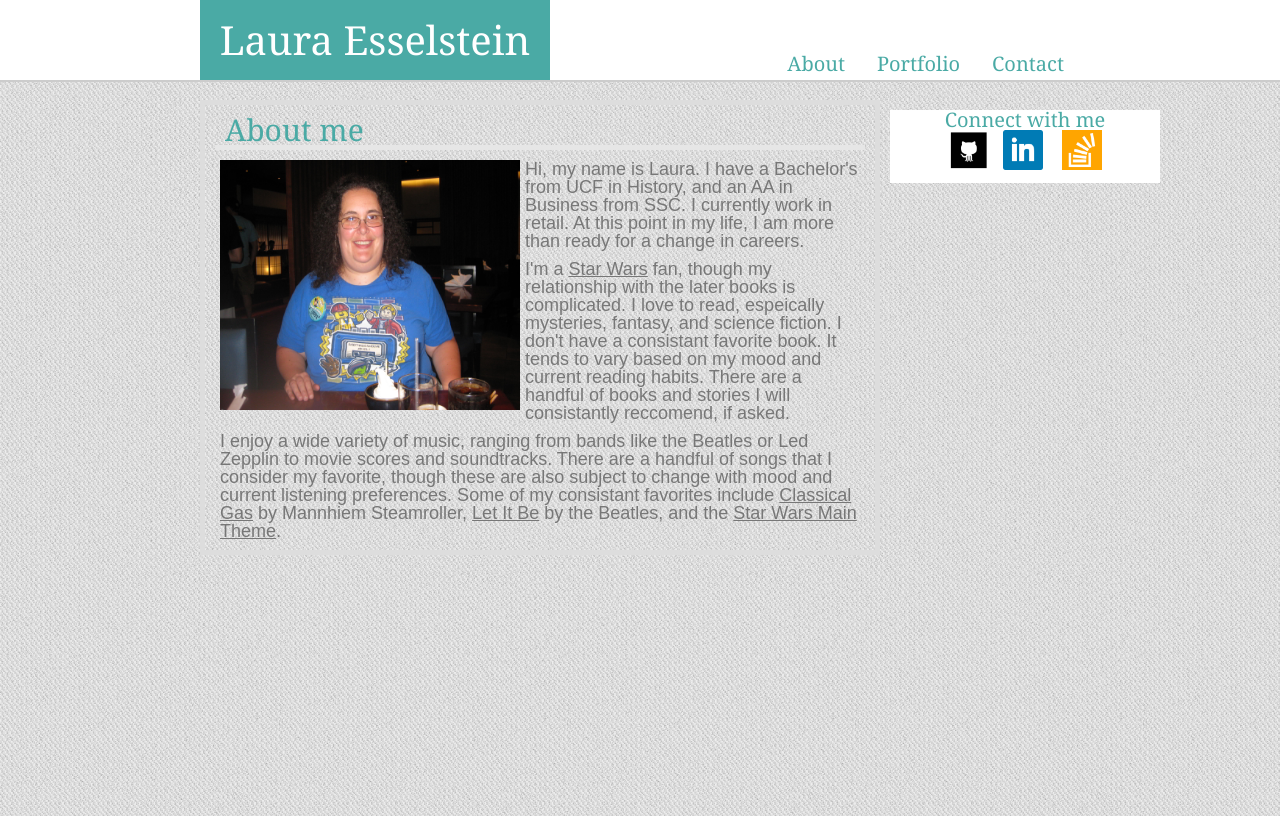
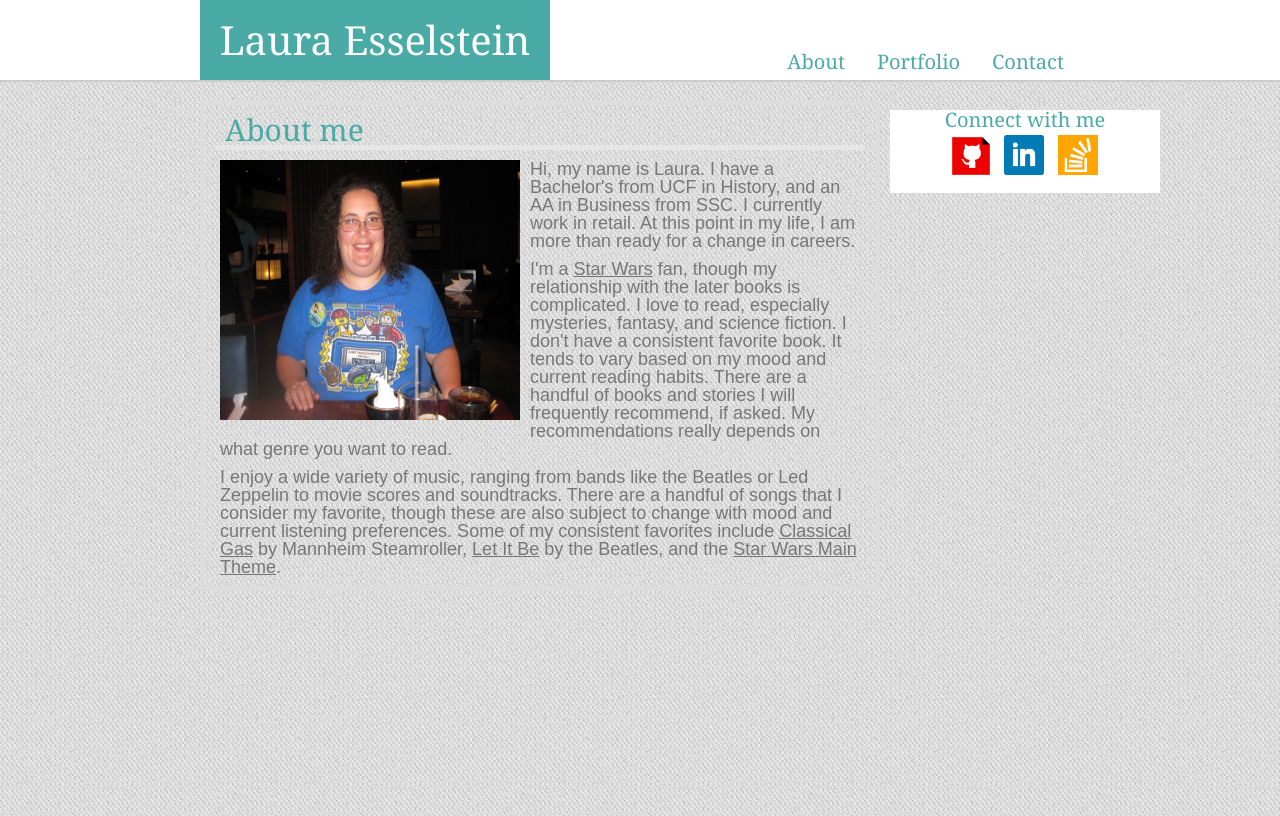
Before and after one commit to Rosieknight/Basic-Portfolio, a PHP site: page / in a window 1280 px wide. Shown: the top 816 px of the page. Run offline with PHP 8.4, Linux system fonts and the light colour scheme.

Commit message:
This could be it!

```diff
--- a/assets/css/style.css
+++ b/assets/css/style.css
@@ -55,7 +55,7 @@
 ul{
 	list-style-type: none;
 	margin-right: 200px;
-	margin-top:40px;
+	margin-top:47px;
 	padding: 0;
 }
 
@@ -66,9 +66,13 @@
 li a{
 	display: block;
 	text-align: center;
-	padding: 14px 16px;
+	padding: 5px 16px;
 	text-decoration: none;
 	color: #4aaaa5;
+}
+
+.navbar a:hover{
+	border: 2px solid  #4aaaa5;
 }
 
 .tree{
@@ -108,10 +112,10 @@
 #me{
 	display: block;
 	float: left;
-	height: 250px;
+	height: 260px;
 	width:300px;
 	padding-top:10px;
-	padding-right: 5px;
+	padding-right: 10px;
 	padding-bottom: 5px;
 	padding-left: 5px;
 }
@@ -130,19 +134,17 @@
 	display: inline;
 	height: 40px;
 	width: 40px;
+	padding:5px;
 }
 
 .gth{
-	padding-right: 5px;
+	height: 42px;
+	width: 42px;
+	padding: 3px;
 }
 
-.lin{
-	padding-right:5px;
-	padding-left:5px;
-}
-
-.sof{
-	padding-left:10px;
+a:hover img{
+	background-color:#4aaaa5;
 }
 
 form{
--- a/contact.html
+++ b/contact.html
@@ -11,7 +11,7 @@
 		<div class="logo">
 		<h1>Laura Esselstein</h1>
 		</div>
-		<ul>
+		<ul class="navbar">
 			<li><a href="contact.html"><h3>Contact</h3></a></li>
 			<li><a href="portfolio.html"><h3>Portfolio</h3></a></li>
 			<li><a href="index.html"><h3>About</h3></a></li>
@@ -20,13 +20,13 @@
 	<div class="tree">
 		<div class="sidebar">
 			<h3>Connect with me</h3>
-			<a href="https://github.com/Rosieknight" target="_blank"><img src="assets/images/github_square_black-128.png" alt="Github icon" class="icon gth"></a>
+			<a href="https://github.com/Rosieknight" target="_blank"><img src="assets/images/github-128.png" alt="Github icon" class="icon gth"></a>
 			<a href="https://www.linkedin.com/in/laura-esselstein-a19a41132?trk=nav_responsive_tab_profile" target="_blank"><img src="assets/images/square-linkedin-128.png" alt="Linkedin icon" class="icon lin"></a>
 			<a href="http://stackoverflow.com/users/7322271/laura" target="_blank"><img src="assets/images/stackoverflow.png" alt="Stack overflow icon" class="icon sof"></a>
 		</div>
 		<div class="main">
 			<h2>Contact</h2>
-			<form action="mailto:jedirose13@yahoo.com? subject=Portfolio_Websit_Form_Submission" method="post" enctype="text/plain">
+			<form action="mailto:darthlily@gmail.com? subject=Portfolio_Websit_Form_Submission" method="post" enctype="text/plain">
 				Name:<br>
 				<input type="text" required placeholder="Your Name" name="name" size="40"><br><br>
 				E-mail:<br>
--- a/index.html
+++ b/index.html
@@ -11,7 +11,7 @@
 		<div class="logo">
 		<h1>Laura Esselstein</h1>
 		</div>
-		<ul>
+		<ul class="navbar">
 			<li><a href="contact.html"><h3>Contact</h3></a></li>
 			<li><a href="portfolio.html"><h3>Portfolio</h3></a></li>
 			<li><a href="index.html"><h3>About</h3></a></li>
@@ -20,7 +20,7 @@
 	<div class="tree"> <!--So named becaue I want this requirement to  leaf me alone.-->
 		<div class="sidebar">
 			<h3>Connect with me</h3>
-			<a href="https://github.com/Rosieknight" target="_blank"><img src="assets/images/github_square_black-128.png" alt="Github icon" class="icon gth"></a>
+			<a href="https://github.com/Rosieknight" target="_blank"><img src="assets/images/github-128.png" alt="Github icon" class="icon gth"></a>
 			<a href="https://www.linkedin.com/in/laura-esselstein-a19a41132?trk=nav_responsive_tab_profile" target="_blank"><img src="assets/images/square-linkedin-128.png" alt="Linkedin icon" class="icon lin"></a>
 			<a href="http://stackoverflow.com/users/7322271/laura" target="_blank"><img src="assets/images/stackoverflow.png" alt="Stack overflow icon" class="icon sof"></a>
 		</div>
@@ -28,8 +28,8 @@
 			<h2>About me</h2>
 			<img src="assets/images/birthday.jpg" alt="A picture of myself on my birthday." id="me"> <!--I do have a recent picture of myself looking professional. However, it was taken after a funeral and I'm not yet at the point in the grieving process where I can look at the photo with anything other than pain.-->
 			<p>Hi, my name is Laura. I have a Bachelor's from UCF in History, and an AA in Business from SSC. I currently work in retail. At this point in my life, I am more than ready for a change in careers.</p>
-			<p>I'm a <em><u>Star Wars</u></em> fan, though my relationship with the later books is complicated. I love to read, espeically mysteries, fantasy, and science fiction. I don't have a consistant favorite book. It tends to vary based on my mood and current reading habits. There are a handful of books and stories I will consistantly reccomend,  if asked.</p>
-			<p>I enjoy a wide variety of music, ranging from bands like the Beatles or Led Zepplin to movie scores and soundtracks. There are a handful of songs that I consider my favorite, though these are also subject to change with mood and current listening preferences. Some of my consistant favorites include <em><u>Classical Gas</u></em> by Mannhiem Steamroller, <em><u>Let It Be</u></em> by the Beatles, and the <em><u>Star Wars Main Theme</u></em>.</p>
+			<p>I'm a <em><u>Star Wars</u></em> fan, though my relationship with the later books is complicated. I love to read, especially mysteries, fantasy, and science fiction. I don't have a consistent favorite book. It tends to vary based on my mood and current reading habits. There are a handful of books and stories I will frequently recommend, if asked. My recommendations really depends on what genre you want to read.</p>
+			<p>I enjoy a wide variety of music, ranging from bands like the Beatles or Led Zeppelin to movie scores and soundtracks. There are a handful of songs that I consider my favorite, though these are also subject to change with mood and current listening preferences. Some of my consistent favorites include <em><u>Classical Gas</u></em> by Mannheim Steamroller, <em><u>Let It Be</u></em> by the Beatles, and the <em><u>Star Wars Main Theme</u></em>.</p>
 		</div>
 	</div>
 	<footer>
```
Also changed, not shown: portfolio.html (+7 -7 lines), assets/images/github-128.png (added), assets/images/github_square_black-128.png (deleted).
